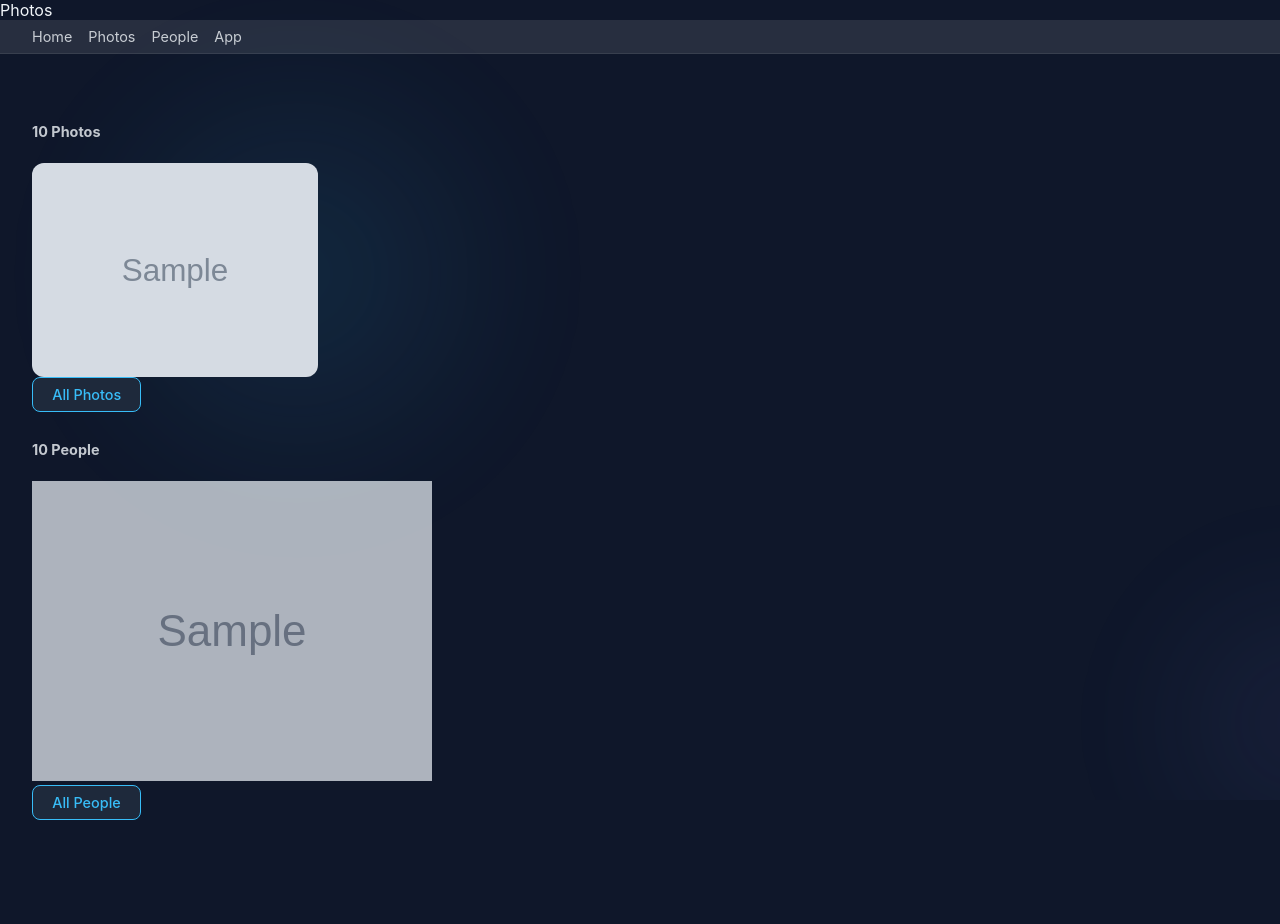
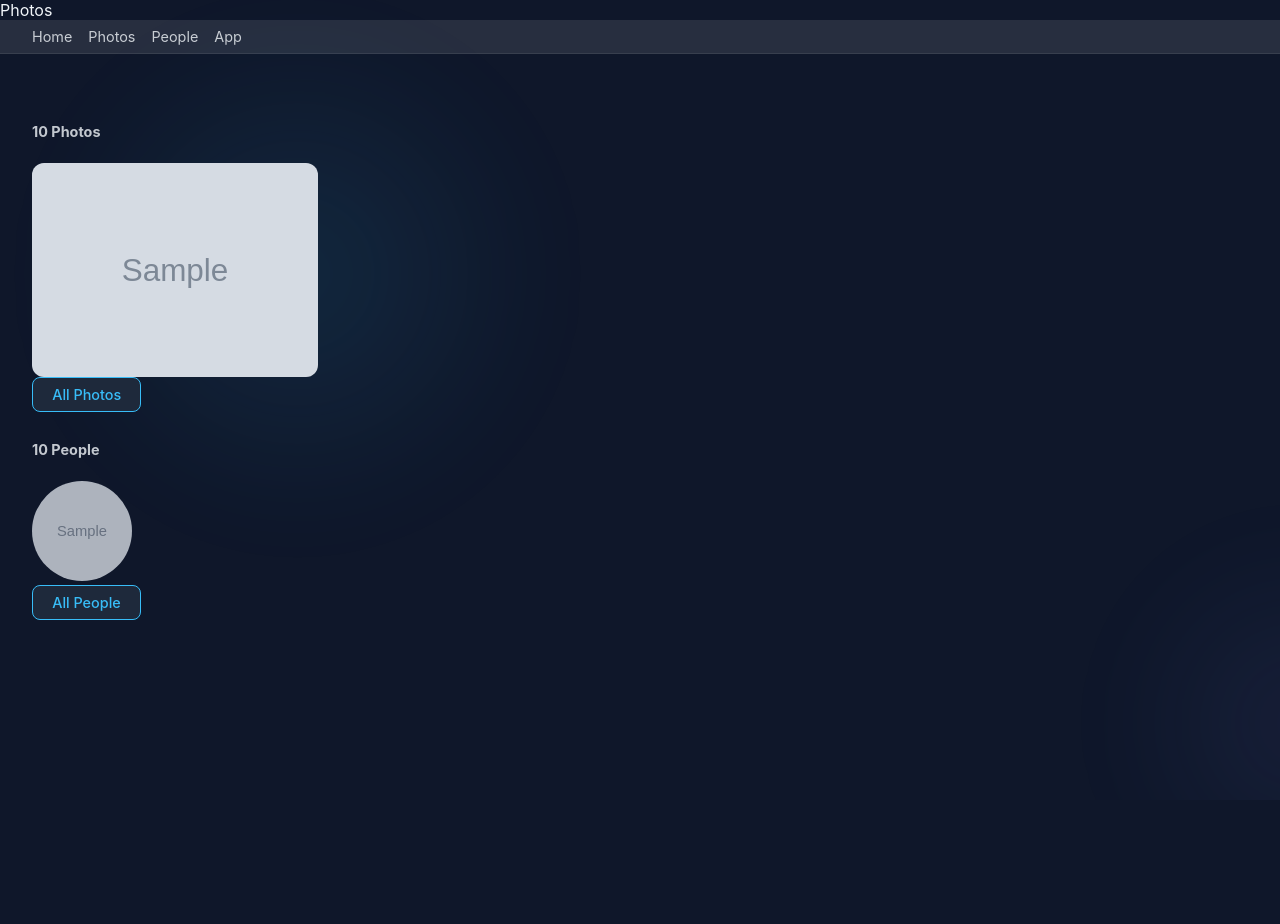
Before and after one commit to lucas42/lucos_photos, a FastAPI app: template api/app/templates/homepage.html in a window 1280 px wide. After the commit the page ends 620 px from the top, so only its background shows below. Run offline with FastAPI, Linux system fonts and the light colour scheme; the template is opened without the code that fills it: most values are stand-ins (such as "Sample title", 1, 10 or a date in 2020); grey boxes marked "Sample" are stand-in pictures; some libraries are stand-ins or nearby versions.

Commit message:
re-use same classes on profile pics on homepage as elsewhere for consistent styling

```diff
--- a/api/app/templates/homepage.html
+++ b/api/app/templates/homepage.html
@@ -39,11 +39,11 @@
         <div class="people-grid">
             {% if top_people %}
                 {% for person in top_people %}
-                <a href="/people/{{ person.id }}" class="person-thumbnail-link" title="{{ person.name or ('Person ' + person.id[:8] + '…') }}">
+                <a href="/people/{{ person.id }}" class="photo-person-link" title="{{ person.name or ('Person ' + person.id[:8] + '…') }}">
                     {% if person.profilePictureUrl %}
-                    <img class="person-thumbnail" src="{{ person.profilePictureUrl }}" alt="{{ person.name or ('Person ' + person.id[:8] + '…') }}" loading="lazy">
+                    <img class="person-profile-picture" src="{{ person.profilePictureUrl }}" alt="{{ person.name or ('Person ' + person.id[:8] + '…') }}" loading="lazy">
                     {% else %}
-                    <div class="person-thumbnail person-thumbnail-placeholder"></div>
+                    <div class="person-profile-picture person-profile-picture-placeholder"></div>
                     {% endif %}
                 </a>
                 {% endfor %}
```
